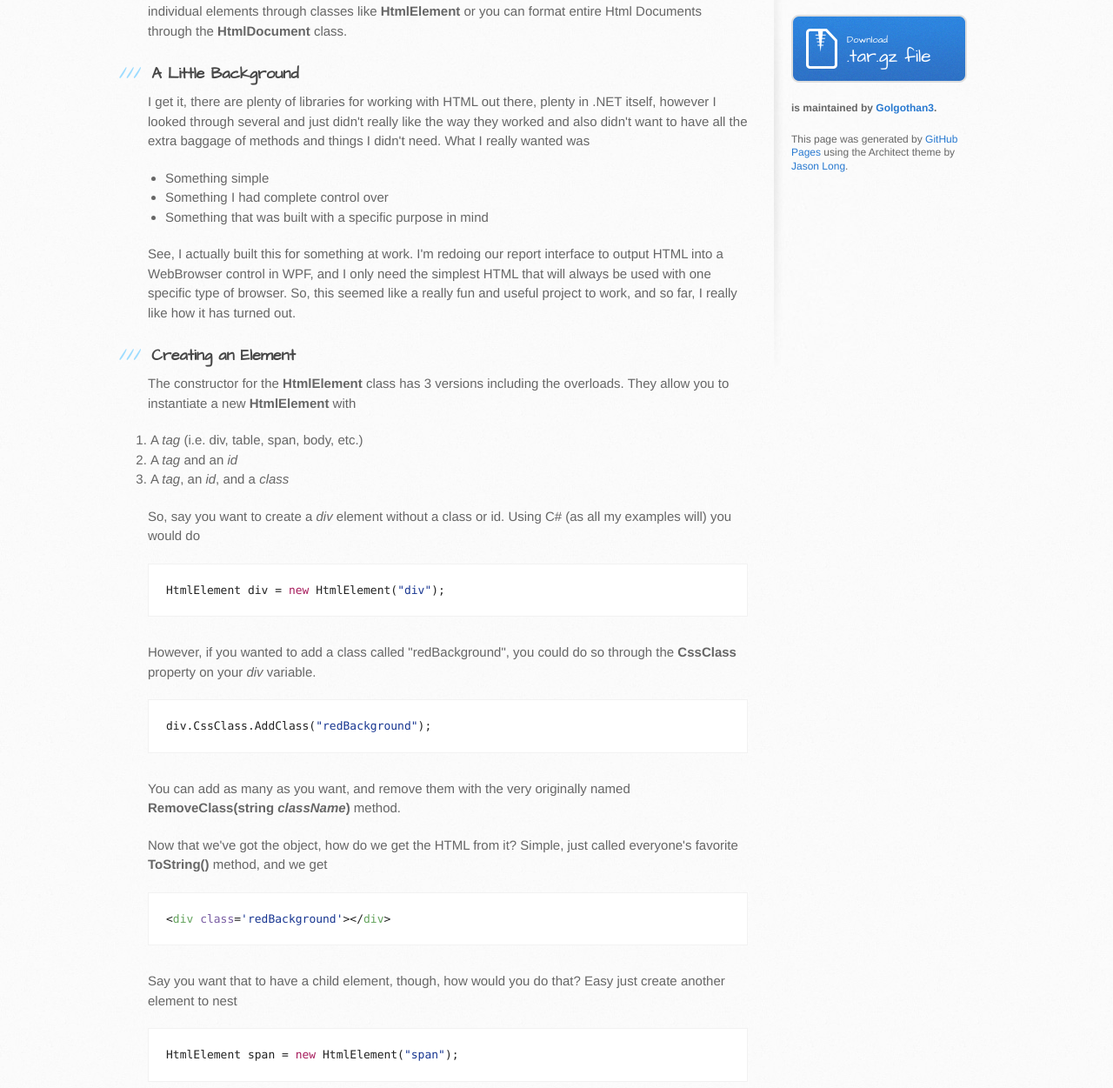
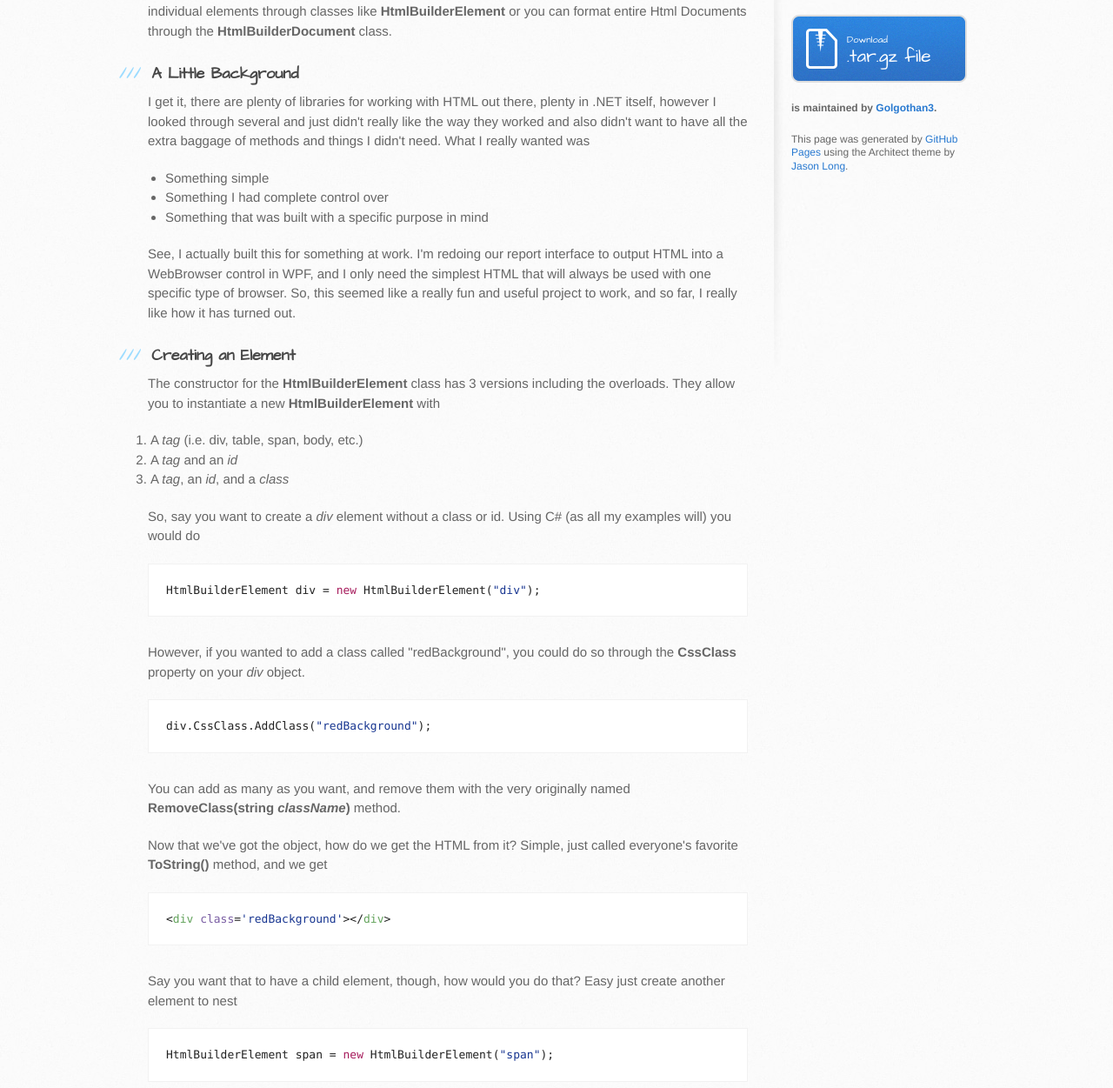
Before and after one commit to Golgothan3/HtmlBuilder, a plain HTML site: page index.html in a window 1280 px wide. Shown: the part 349-1600 px from the top of the page at 87% size. Drawn offline with Linux system fonts and the light colour scheme.

```diff
--- a/index.html
+++ b/index.html
@@ -31,7 +31,7 @@
           <h1>
 <a id="htmlbuilder" class="anchor" href="#htmlbuilder" aria-hidden="true"><span class="octicon octicon-link"></span></a>HtmlBuilder</h1>
 
-<p>This is a fairly simple, but really clean, in my opinion, library for building simple html. You can build individual elements through classes like <strong>HtmlElement</strong> or you can format entire Html Documents through the <strong>HtmlDocument</strong> class. </p>
+<p>This is a fairly simple, but really clean, in my opinion, library for building simple html. You can build individual elements through classes like <strong>HtmlBuilderElement</strong> or you can format entire Html Documents through the <strong>HtmlBuilderDocument</strong> class. </p>
 
 <h3>
 <a id="a-little-background" class="anchor" href="#a-little-background" aria-hidden="true"><span class="octicon octicon-link"></span></a>A Little Background</h3>
@@ -49,7 +49,7 @@
 <h3>
 <a id="creating-an-element" class="anchor" href="#creating-an-element" aria-hidden="true"><span class="octicon octicon-link"></span></a>Creating an Element</h3>
 
-<p>The constructor for the <strong>HtmlElement</strong> class has 3 versions including the overloads. They allow you to instantiate a new <strong>HtmlElement</strong> with</p>
+<p>The constructor for the <strong>HtmlBuilderElement</strong> class has 3 versions including the overloads. They allow you to instantiate a new <strong>HtmlBuilderElement</strong> with</p>
 
 <ol>
 <li>A <em>tag</em> (i.e. div, table, span, body, etc.)</li>
@@ -61,9 +61,9 @@
 
 <p>So, say you want to create a <em>div</em> element without a class or id. Using C# (as all my examples will) you would do</p>
 
-<div class="highlight highlight-source-cs"><pre>HtmlElement div = <span class="pl-k">new</span> HtmlElement(<span class="pl-s"><span class="pl-pds">"</span>div<span class="pl-pds">"</span></span>); </pre></div>
+<div class="highlight highlight-source-cs"><pre>HtmlBuilderElement div = <span class="pl-k">new</span> HtmlBuilderElement(<span class="pl-s"><span class="pl-pds">"</span>div<span class="pl-pds">"</span></span>); </pre></div>
 
-<p>However, if you wanted to add a class called "redBackground", you could do so through the <strong>CssClass</strong> property on your <em>div</em> variable. </p>
+<p>However, if you wanted to add a class called "redBackground", you could do so through the <strong>CssClass</strong> property on your <em>div</em> object. </p>
 
 <div class="highlight highlight-source-cs"><pre>div.CssClass.AddClass(<span class="pl-s"><span class="pl-pds">"</span>redBackground<span class="pl-pds">"</span></span>);</pre></div>
 
@@ -75,7 +75,7 @@
 
 <p>Say you want that to have a child element, though, how would you do that? Easy just create another element to nest</p>
 
-<div class="highlight highlight-source-cs"><pre>HtmlElement span = <span class="pl-k">new</span> HtmlElement(<span class="pl-s"><span class="pl-pds">"</span>span<span class="pl-pds">"</span></span>);</pre></div>
+<div class="highlight highlight-source-cs"><pre>HtmlBuilderElement span = <span class="pl-k">new</span> HtmlBuilderElement(<span class="pl-s"><span class="pl-pds">"</span>span<span class="pl-pds">"</span></span>);</pre></div>
 
 <p>Then add it to the list property <strong>Children</strong> of the parent element.</p>
 
@@ -88,7 +88,7 @@
 <h3>
 <a id="attributes" class="anchor" href="#attributes" aria-hidden="true"><span class="octicon octicon-link"></span></a>Attributes</h3>
 
-<p>Attributes are also really easo to work with if I do say so myself. Using the previous example, say you want to add an attribute, other than <em>class</em> or <em>id</em> which have their own classes, just use the <strong>HtmlAttribute</strong> class. Say you want to add an attribute to that span called <em>data-order-number</em> and give it a value of <em>3B2</em>, then all you have to do is call the <strong>Add</strong> method on the property list <strong>Attributes</strong> of your <strong>HtmlElement</strong>.</p>
+<p>Attributes are also really easy to work with if I do say so myself. Using the previous example, say you want to add an attribute, other than <em>class</em> or <em>id</em> which have their own classes, just use the <strong>HtmlBuilderAttribute</strong> class. Say you want to add an attribute to that span called <em>data-order-number</em> and give it a value of <em>3B2</em>, then all you have to do is call the <strong>Add</strong> method on the property list <strong>Attributes</strong> of your <strong>HtmlBuilderElement</strong>.</p>
 
 <div class="highlight highlight-source-cs"><pre>span.Attributes.Add(<span class="pl-k">new</span> HtmlAttribute(<span class="pl-s"><span class="pl-pds">"</span>data-order-number<span class="pl-pds">"</span></span>, <span class="pl-s"><span class="pl-pds">"</span>3B2'));</span></pre></div>
 
@@ -101,7 +101,7 @@
 <h5>
 <a id="removing-attributes" class="anchor" href="#removing-attributes" aria-hidden="true"><span class="octicon octicon-link"></span></a>Removing Attributes</h5>
 
-<p>I wanted a little disclaimer here. While it may seem counterintuitive, you don't remove attributes simply by calling <em>Remove()</em> on the <strong>Attributes</strong> property. You actually call <strong>RemoveAttribute(string <em>attributeName</em>)</strong> on the <strong>HtmlElement</strong> itself. So, if you want to remove the attribute we added, you would do so like this</p>
+<p>I wanted a little disclaimer here. While it may seem counterintuitive, you don't remove attributes simply by calling <em>Remove()</em> on the <strong>Attributes</strong> property. You actually call <strong>RemoveAttribute(string <em>attributeName</em>)</strong> on the <strong>HtmlBuilderElement</strong> itself. So, if you want to remove the attribute we added, you would do so like this</p>
 
 <div class="highlight highlight-source-cs"><pre>span.RemoveAttribute(<span class="pl-s"><span class="pl-pds">"</span>data-order-number<span class="pl-pds">"</span></span>);</pre></div>
 
@@ -110,9 +110,9 @@
 <h3>
 <a id="adding-content" class="anchor" href="#adding-content" aria-hidden="true"><span class="octicon octicon-link"></span></a>Adding Content</h3>
 
-<p>Say you want to add text to that <em>span</em> element from earlier, how do you do it? You simply add a new <strong>HtmlContent</strong> object to the <strong>Children</strong> property of <em>span</em>. See, <strong>HtmlContent</strong> is a subclass of <strong>HtmlElement</strong>, which makes outputting it and adding it to the flow easy. You simply pass what text you want as an argument to the constructor when you instantiate it, and you're done!</p>
+<p>Say you want to add text to that <em>span</em> element from earlier, how do you do it? You simply add a new <strong>HtmlBuilderContent</strong> object to the <strong>Children</strong> property of <em>span</em>. See, <strong>HtmlBuilderContent</strong> is a subclass of <strong>HtmlBuilderElement</strong>, which makes outputting it and adding it to the flow easy. You simply pass what text you want as an argument to the constructor when you instantiate it, and you're done!</p>
 
-<div class="highlight highlight-source-cs"><pre>span.Children.Add(<span class="pl-k">new</span> HtmlContent(<span class="pl-s"><span class="pl-pds">"</span>Hello, Interwebz!<span class="pl-pds">"</span></span>));</pre></div>
+<div class="highlight highlight-source-cs"><pre>span.Children.Add(<span class="pl-k">new</span> HtmlBuilderContent(<span class="pl-s"><span class="pl-pds">"</span>Hello, Interwebz!<span class="pl-pds">"</span></span>));</pre></div>
 
 <p>Now, when you output <em>div</em>, it will return</p>
 
@@ -121,24 +121,24 @@
 <h3>
 <a id="creating-an-html-document" class="anchor" href="#creating-an-html-document" aria-hidden="true"><span class="octicon octicon-link"></span></a>Creating an Html Document</h3>
 
-<p>Okay, so, now you want to create an entire HTML page. That means you'll have to add a <em>head</em> element and <em>body</em> and <em>title</em> and so-on, right? <strong>HELL NO</strong>. That would suck. Just create a new <strong>HtmlDocument</strong> object and it handles that crap for you! All you have to do is set the doctype you want through the <strong>DocType</strong> property (you'll have to format the whole string yourself though, so don't forget the opening and closing arrows, etc.), add the string for the <em>src</em> and and <em>href</em> attributes of the <em>script</em> and <em>style</em> tags through the properties <strong>Stylesheets</strong> and <strong>Scripts</strong>, and call our trusty <strong>ToString()</strong> method. Now, this will get you what you <strong><em>need</em></strong>, but there are some static methods that may help you get what you <strong><em>want</em></strong>.</p>
+<p>Okay, so, now you want to create an entire HTML page. That means you'll have to add a <em>head</em> element and <em>body</em> and <em>title</em> and so-on, right? <strong>HELL NO</strong>. That would suck. Just create a new <strong>HtmlBuilderDocument</strong> object and it handles that crap for you! All you have to do is set the doctype you want through the <strong>DocType</strong> property (you'll have to format the whole string yourself though, so don't forget the opening and closing arrows, etc.), add the string for the <em>src</em> and and <em>href</em> attributes of the <em>script</em> and <em>style</em> tags through the properties <strong>Stylesheets</strong> and <strong>Scripts</strong>, and call our trusty <strong>ToString()</strong> method. Now, this will get you what you <strong><em>need</em></strong>, but there are some static methods that may help you get what you <strong><em>want</em></strong>.</p>
 
 <h5>
 <a id="cleanup" class="anchor" href="#cleanup" aria-hidden="true"><span class="octicon octicon-link"></span></a>Cleanup</h5>
 
-<p>Now, I'm not perfect, so when this outputs, there will be one annoying thing -- <em>lots of unnecessary whitespace</em>. This is a result of the way I parse and format the text, so the best way to handle this is to call the static method of the <strong>HtmlDocument</strong> class, <strong>Cleanup(string <em>html</em>)</strong> which returns a cleaned up version of your HTML string.</p>
+<p>Now, I'm not perfect, so when this outputs, there will be one annoying thing -- <em>lots of unnecessary whitespace</em>. This is a result of the way I parse and format the text, so the best way to handle this is to call the static method of the <strong>HtmlBuilderDocument</strong> class, <strong>Cleanup(string <em>html</em>)</strong> which returns a cleaned up version of your HTML string.</p>
 
 <h5>
 <a id="pretty-print" class="anchor" href="#pretty-print" aria-hidden="true"><span class="octicon octicon-link"></span></a>Pretty Print</h5>
 
-<p>When you output your <strong>HtmlDocument</strong> it will output as a single-line string. This won't affect how it renders in the browser or anything because it will parse and format it the best it can anyway, because it is smarter than us, and it knows it, however, if you decide that you want to see the HTML formatted in a tree-like markup structure, the way it <em>should</em> look, then call the static method <strong>PrettyPrint(string <em>html</em>)</strong> from the <strong>HtmlDocument</strong> class and it will return a version of the string with new lines and indentations to help it look totally formatted. Don't get me wrong, it has some drawbacks based on how it works internally, but it still <em>prints pretty</em>.</p>
+<p>When you output your <strong>HtmlBuilderDocument</strong> it will output as a single-line string. This won't affect how it renders in the browser or anything because it will parse and format it the best it can anyway, because it is smarter than us, and it knows it, however, if you decide that you want to see the HTML formatted in a tree-like markup structure, the way it <em>should</em> look, then call the static method <strong>PrettyPrint(string <em>html</em>)</strong> from the <strong>HtmlBuilderDocument</strong> class and it will return a version of the string with new lines and indentations to help it look totally formatted. Don't get me wrong, it has some drawbacks based on how it works internally, but it still <em>prints pretty</em>.</p>
 
 <h3>
 <a id="so" class="anchor" href="#so" aria-hidden="true"><span class="octicon octicon-link"></span></a>So...</h3>
 
 <p>Through all that, plus everything we've already went over, you can output a completely valid and super sexy HTML string for whatever you need. Here's a little demo that is included in the Console Program called "ClassTest" in the Solution.</p>
 
-<div class="highlight highlight-source-cs"><pre>HtmlDocument doc = <span class="pl-k">new</span> HtmlDocument(<span class="pl-s"><span class="pl-pds">"</span>HtmlBuilder Rocks<span class="pl-pds">"</span></span>);
+<div class="highlight highlight-source-cs"><pre>HtmlBuilderDocument doc = <span class="pl-k">new</span> HtmlBuilderDocument(<span class="pl-s"><span class="pl-pds">"</span>HtmlBuilder Rocks<span class="pl-pds">"</span></span>);
 
 doc.DocType = <span class="pl-s"><span class="pl-pds">"</span>&lt;!DOCTYPE html&gt;<span class="pl-pds">"</span></span>;
 
@@ -147,17 +147,17 @@
 
 doc.AddScript(<span class="pl-s"><span class="pl-pds">@"js/jquery.js"</span></span>);
 
-HtmlElement div = <span class="pl-k">new</span> HtmlElement(<span class="pl-s"><span class="pl-pds">"</span>div<span class="pl-pds">"</span></span>, <span class="pl-s"><span class="pl-pds">"</span>wrapper<span class="pl-pds">"</span></span>);
-HtmlElement p = <span class="pl-k">new</span> HtmlElement(<span class="pl-s"><span class="pl-pds">"</span>p<span class="pl-pds">"</span></span>);
+HtmlBuilderElement div = <span class="pl-k">new</span> HtmlBuilderElement(<span class="pl-s"><span class="pl-pds">"</span>div<span class="pl-pds">"</span></span>, <span class="pl-s"><span class="pl-pds">"</span>wrapper<span class="pl-pds">"</span></span>);
+HtmlBuilderElement p = <span class="pl-k">new</span> HtmlBuilderElement(<span class="pl-s"><span class="pl-pds">"</span>p<span class="pl-pds">"</span></span>);
 <span class="pl-k">string</span> baconFiller = <span class="pl-s"><span class="pl-pds">@"Bacon ipsum dolor amet spare ribs beef ribs porchetta meatloaf ham shoulder ham hock bresaola ball tip rump kielbasa swine alcatra kevin. Turducken andouille jowl, corned beef short ribs beef beef ribs flank fatback pork belly shank frankfurter cupim shoulder. Sirloin meatloaf porchetta t-bone. Sirloin kevin venison meatball tenderloin flank turducken pig tongue t-bone cow corned beef alcatra. Kielbasa landjaeger ball tip prosciutto salami pork chop tail rump fatback."</span></span>;
-p.Children.Add(<span class="pl-k">new</span> HtmlContent(baconFiller));
+p.Children.Add(<span class="pl-k">new</span> HtmlBuilderContent(baconFiller));
 
 doc.Body.Children.Add(div);
 doc.Body.Children.Add(p);
 
 <span class="pl-k">string</span> output = doc.ToString();
-output = HtmlDocument.CleanupHtml(output);
-output = HtmlDocument.PrettyPrint(output);
+output = HtmlBuilderDocument.CleanupHtml(output);
+output = HtmlBuilderDocument.PrettyPrint(output);
 
 Console.WriteLine(output);
 
```
Also changed, not shown: params.json (+1 -1 lines).
